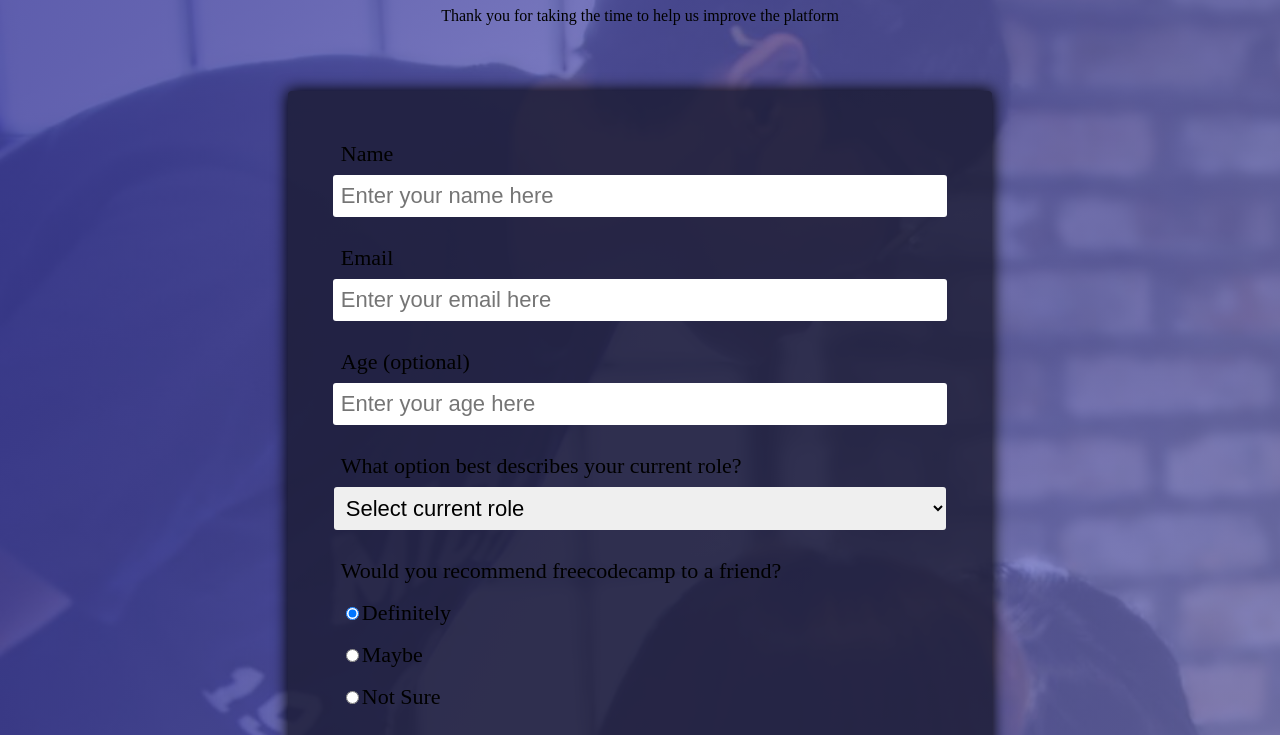
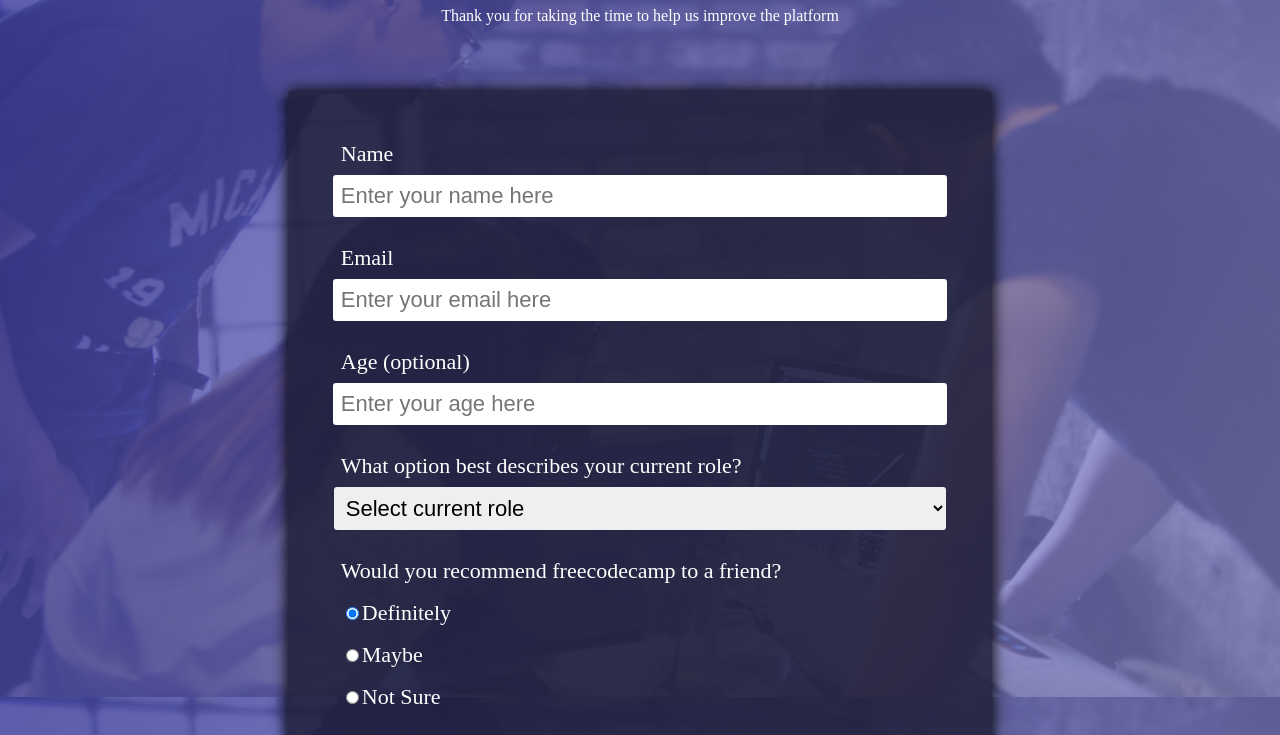
Before and after one commit to itsaxiis/survey, a plain HTML site: page index.html in a window 1280 px wide. Shown: the part 103-838 px from the top of the page. Drawn offline with Linux system fonts and the light colour scheme.

Commit message:
finished html/css structure

```diff
--- a/styles.css
+++ b/styles.css
@@ -2,7 +2,10 @@ body {
     margin: 0;
     padding: 0;
     background-image: linear-gradient( 115deg, rgba(58, 58, 158, 0.8), rgba(136, 136, 206, 0.7) ), url("./images/survey-form-background.jpeg");
-    background-size: cover;
+    background-attachment: fixed;
+    background-repeat: no-repeat;
+    background-size: 100%;
+    color: white;
 }
 
 .header-text {
```
